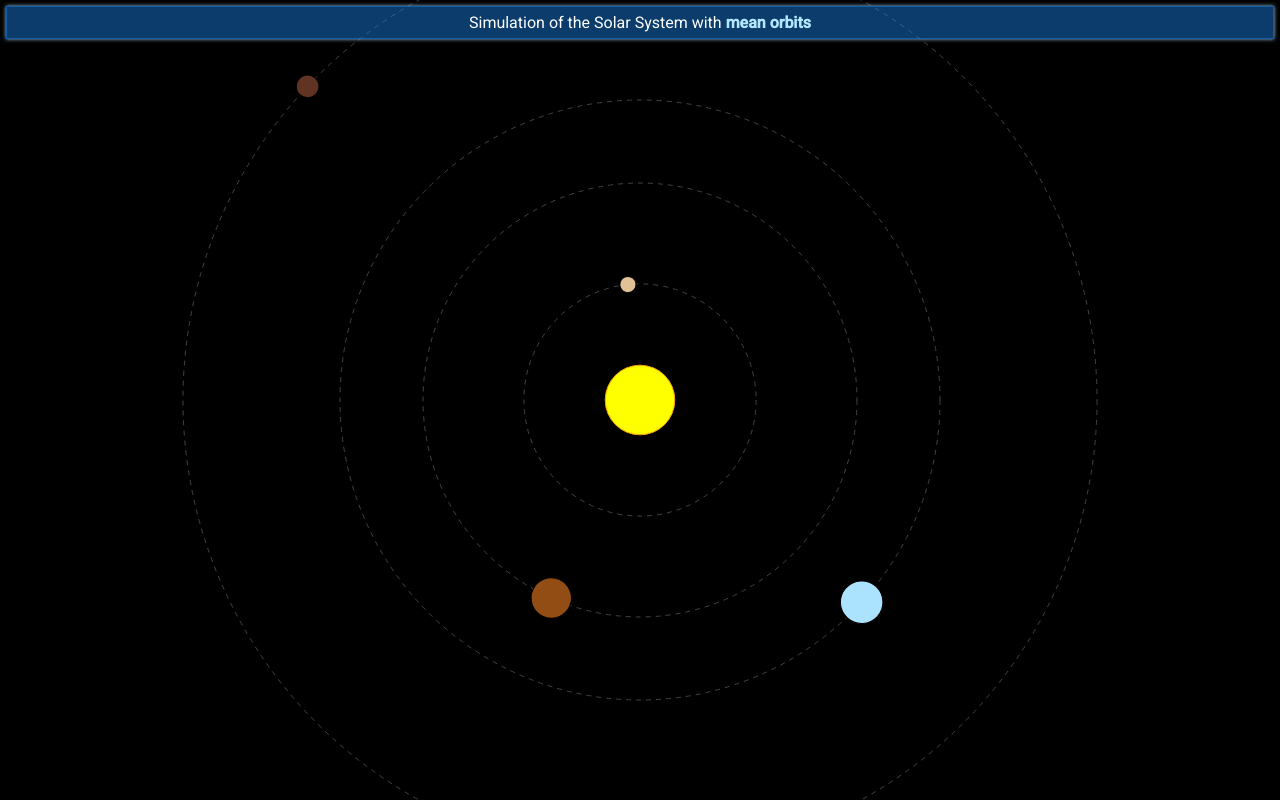
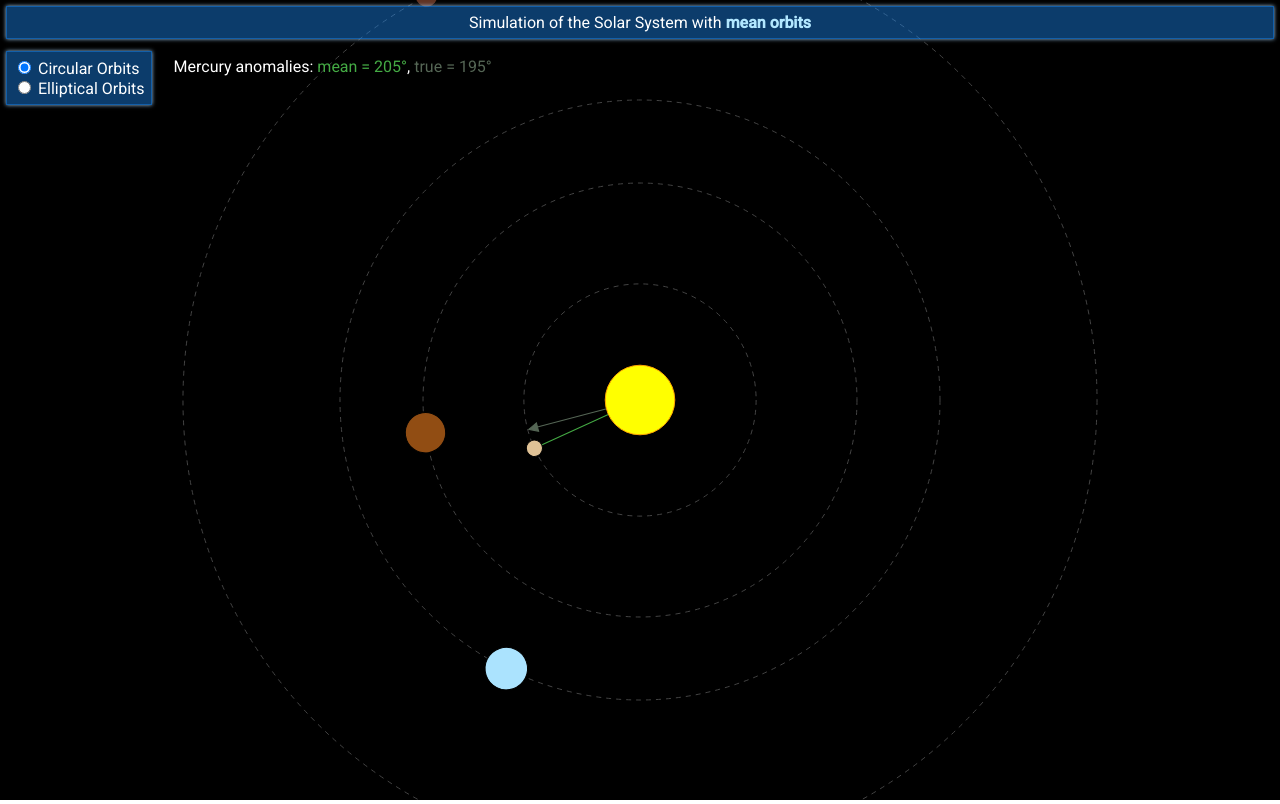
Before and after one commit to devstronomy/devstronomy.github.io, a plain HTML site: page celestial/index.html in a window 1280 px wide. Drawn offline with Linux system fonts and the light colour scheme.

Commit message:
Celestial experiment upgrade.

```diff
--- a/celestial/index.html
+++ b/celestial/index.html
@@ -6,16 +6,28 @@
     <title>Computations Playground</title>
     <link href="styles.css" rel="stylesheet" />
     <!-- The same font as in the Devstronomy. -->
-    <link
-      rel="stylesheet"
-      href="https://fonts.googleapis.com/css?family=Roboto:300,400,500"
-    />
+    <link rel="stylesheet" href="https://fonts.googleapis.com/css?family=Roboto:300,400,500" />
     <script type="module" src="modules/main.js"></script>
   </head>
 
   <body>
     <div id="textContainer">
-      Simulation of the Solar System with <b>mean orbits</b>
+      <div id="header" class="box">Simulation of the Solar System with <b>mean orbits</b></div>
+      <div id="content">
+        <form class="ib box">
+          <input
+            type="radio"
+            id="circular-orbit"
+            name="simulation"
+            value="Circular Orbits"
+            checked
+          />
+          <label for="circular-orbit">Circular Orbits</label><br />
+          <input id="elliptical-orbit" type="radio" name="simulation" value="Elliptical Orbits" />
+          <label for="elliptical-orbit">Elliptical Orbits</label>
+        </form>
+        <div id="statusContainer" class="ib boxPlain"><span id="status"></span></div>
+      </div>
     </div>
     <canvas id="canvas"></canvas>
   </body>
--- /dev/null
+++ b/celestial/modules/computations.js
@@ -0,0 +1,6 @@
+function computeTrueAnomaly(ma, eccentricity) {
+  const ec = 2 * eccentricity * Math.sin(ma);
+  return ma + ec;
+}
+
+export { computeTrueAnomaly };
--- a/celestial/modules/main.js
+++ b/celestial/modules/main.js
@@ -29,10 +29,12 @@ function startSimulation() {
   const solarSystem = new SolarSystem();
 
   function mainLoop() {
+    // prepare canvas
     resizeCanvas();
     ctx.fillStyle = "black";
     ctx.fillRect(0, 0, canvas.width, canvas.height);
 
+    // draw the solar system
     ctx.save();
     ctx.translate(canvas.width / 2, canvas.height / 2);
     solarSystem.render(canvasInfo);
--- a/celestial/modules/math.js
+++ b/celestial/modules/math.js
@@ -2,4 +2,6 @@ const TAU = 2 * Math.PI;
 
 const randomFloat = (upperBound) => Math.random() * upperBound;
 
-export { TAU, randomFloat };
+const radToDeg = (rad) => (rad * 180) / Math.PI;
+
+export { TAU, randomFloat, radToDeg };
--- a/celestial/modules/planet.js
+++ b/celestial/modules/planet.js
@@ -1,7 +1,12 @@
 import { fillRGB, stroke } from "./canvas.js";
+import { computeTrueAnomaly } from "./computations.js";
 import C from "./config.js";
+import { radToDeg } from "./math.js";
 import { randomFloat, TAU } from "./math.js";
-import { circle } from "./shapes.js";
+import { arrow, circle } from "./shapes.js";
+
+const maColor = "#44aa44";
+const taColor = "#556655";
 
 class Planet {
   /**
@@ -11,19 +16,28 @@ class Planet {
    * @param distanceAU average distance from the Sun in astronomical units.
    * @param radiusKm radius of the body in km.
    * @param orbitalPeriodDE orbital period in Earth days
+   * @param orbitalEccentricity orbital eccentricity
    * @param color the color in { r, g, b } shape.
+   * @param statusEl used for displaying the planet information; can be undefined.
    */
-  constructor(name, distanceAU, radiusKm, orbitalPeriodDE, color) {
+  constructor(name, distanceAU, radiusKm, orbitalPeriodDE, orbitalEccentricity, color, statusEl) {
     this.name = name;
     this.distanceAU = distanceAU;
     this.radiusKm = radiusKm;
     this.orbitalPeriodDE = orbitalPeriodDE;
+    this.orbitalEccentricity = orbitalEccentricity;
     this.color = color;
+    this.statusEl = statusEl;
 
     // Angular position. Set random initial angular position for a planet in radians.
-    this.startTheta = randomFloat(TAU);
-    // current theta in radians
-    this.thetaRad = 0;
+    if (statusEl) {
+      this.initialMA = 0;
+    } else {
+      this.initialMA = randomFloat(TAU);
+    }
+    // current mean anomaly in radians
+    this.totalMa = this.initialMA;
+    this.ta = computeTrueAnomaly(this.totalMa, this.orbitalEccentricity);
   }
 
   scaledDistance() {
@@ -35,14 +49,15 @@ class Planet {
   }
 
   update(day) {
-    const rawTheta = -(TAU / this.orbitalPeriodDE) * day;
-    this.thetaRad = (this.startTheta + rawTheta * C.planets.speedFactor) % TAU;
+    const ma = (TAU / this.orbitalPeriodDE) * day;
+    this.totalMa = (this.initialMA + ma * C.planets.speedFactor) % TAU;
+    this.ta = computeTrueAnomaly(this.totalMa, this.orbitalEccentricity);
   }
 
   drawBody(ctx) {
     ctx.save();
     ctx.beginPath();
-    ctx.rotate(this.thetaRad);
+    ctx.rotate(-this.totalMa);
     ctx.translate(this.scaledDistance(), 0);
     circle(ctx, 0, 0, this.computeRadius());
     fillRGB(ctx, this.color.r, this.color.g, this.color.b);
@@ -59,9 +74,38 @@ class Planet {
     ctx.restore();
   }
 
+  drawRadiusVectors(ctx, anomaly, color, isArrow) {
+    if (this.statusEl) {
+      ctx.save();
+      ctx.beginPath();
+      ctx.rotate(-anomaly);
+      if (isArrow) {
+        arrow(ctx, 0, 0, this.scaledDistance(), 0, 1, color);
+      } else {
+        ctx.lineTo(0, 0);
+        ctx.lineTo(this.scaledDistance(), 0);
+      }
+      stroke(ctx, color);
+      ctx.restore();
+    }
+  }
+
+  updateStatus() {
+    if (this.statusEl) {
+      const maDeg = radToDeg(this.totalMa).toFixed(0);
+      const taDeg = radToDeg(this.ta).toFixed(0);
+      const maHtml = `<span style="color: ${maColor}">mean = ${maDeg}&deg;</span>`;
+      const taHtml = `<span style="color: ${taColor}">true = ${taDeg}&deg;</span>`;
+      this.statusEl.innerHTML = `${this.name} anomalies: ${maHtml}, ${taHtml}`;
+    }
+  }
+
   draw(ctx) {
     this.drawOrbit(ctx);
+    this.drawRadiusVectors(ctx, this.totalMa, maColor, false);
+    this.drawRadiusVectors(ctx, this.ta, taColor, true);
     this.drawBody(ctx);
+    this.updateStatus();
   }
 }
 
--- a/celestial/modules/planets.js
+++ b/celestial/modules/planets.js
@@ -4,6 +4,9 @@ import Planet from "./planet.js";
 import rawPlanets from "../data/planets.js";
 
 const color = (r, g, b) => ({ r, g, b });
+
+const statusEl = document.getElementById("status");
+const statusPlanet = "Mercury";
 
 const colors = {
   Mercury: color(224, 194, 150),
@@ -24,7 +27,9 @@ const planets = rawPlanets.map(
       (p.distanceFromSun * 10 ** 9) / AU, // convert from 10^6 km to AUs.
       p.diameter / 2,
       p.orbitalPeriod,
-      colors[p.name]
+      p.orbitalEccentricity,
+      colors[p.name],
+      p.name === statusPlanet ? statusEl : undefined // Ugly hardcoded. But for now OK.
     )
 );
 
--- a/celestial/modules/shapes.js
+++ b/celestial/modules/shapes.js
@@ -9,4 +9,48 @@ function circle(ctx, x, y, radius) {
   ellipse(ctx, x, y, radius, radius);
 }
 
-export { ellipse, circle };
+// https://stackoverflow.com/a/26080467/526228
+function arrow(ctx, fromX, fromY, toX, toY, width, color) {
+  ctx.strokeStyle = color;
+  ctx.fillStyle = color;
+
+  // variables to be used when creating the arrow
+  const headLen = 10;
+
+  // This makes it so the end of the arrow head is located at toX, toY, don't ask where 1.15 comes from
+  const angle = Math.atan2(toY - fromY, toX - fromX);
+
+  toX -= Math.cos(angle) * (width * 1.15);
+  toY -= Math.sin(angle) * (width * 1.15);
+
+  // starting path of the arrow from the start square to the end square and drawing the stroke
+  ctx.beginPath();
+  ctx.moveTo(fromX, fromY);
+  ctx.lineTo(toX, toY);
+  ctx.lineWidth = width;
+  ctx.stroke();
+
+  // starting a new path from the head of the arrow to one of the sides of the point
+  ctx.beginPath();
+  ctx.moveTo(toX, toY);
+  ctx.lineTo(
+    toX - headLen * Math.cos(angle - Math.PI / 7),
+    toY - headLen * Math.sin(angle - Math.PI / 7)
+  );
+
+  // path from the side point of the arrow, to the other side point
+  ctx.lineTo(
+    toX - headLen * Math.cos(angle + Math.PI / 7),
+    toY - headLen * Math.sin(angle + Math.PI / 7)
+  );
+
+  // path from the side point back to the tip of the arrow, and then again to the opposite side point
+  ctx.lineTo(toX, toY);
+  ctx.lineTo(
+    toX - headLen * Math.cos(angle - Math.PI / 7),
+    toY - headLen * Math.sin(angle - Math.PI / 7)
+  );
+  ctx.fill();
+}
+
+export { ellipse, circle, arrow };
--- a/celestial/modules/solarSytem.js
+++ b/celestial/modules/solarSytem.js
@@ -2,6 +2,8 @@ import { fill, stroke } from "./canvas.js";
 import { getPlanets } from "./planets.js";
 import { circle } from "./shapes.js";
 import C from "./config.js";
+
+const SUN_RADIUS_KM = 695700;
 
 class SolarSystem {
   constructor() {
@@ -11,18 +13,17 @@ class SolarSystem {
   }
 
   drawSun(ctx) {
-    const sunRadiusKm = 695700;
-    circle(ctx, 0, 0, sunRadiusKm * C.sun.radiusScalingFactor);
+    circle(ctx, 0, 0, SUN_RADIUS_KM * C.sun.radiusScalingFactor);
     fill(ctx, "yellow");
     stroke(ctx, "orange");
   }
 
   render({ ctx }) {
-    this.drawSun(ctx);
     this.planets.forEach((p) => {
       p.update((Date.now() - this.startMs) / 1000);
       p.draw(ctx);
     });
+    this.drawSun(ctx);
   }
 }
 
--- a/celestial/styles.css
+++ b/celestial/styles.css
@@ -2,6 +2,19 @@ html,
 body {
   margin: 0;
   font-family: "Roboto", "Helvetica", "Arial", sans-serif;
+}
+
+.box {
+  padding: 6px;
+  background-color: #1e90ff6b;
+  border: #1e90ff6b 1px solid;
+  box-shadow: 0 0 4px #9ecaed;
+  margin: 6px;
+}
+
+.boxPlain {
+  padding: 6px;
+  margin: 6px;
 }
 
 #canvas {
@@ -11,17 +24,22 @@ body {
 
 #textContainer {
   position: fixed;
-  width: calc(100% - 26px);
-  text-align: center;
+  width: calc(100%);
   color: white;
-
-  padding: 6px;
-  background-color: #1e90ff6b;
-  border: #1e90ff6b 1px solid;
-  box-shadow: 0 0 4px #9ecaed;
-  margin: 6px;
 }
 
-#textContainer b {
+b {
   color: #b2e7ff;
 }
+
+#header {
+  text-align: center;
+}
+
+#statusContainer {
+  vertical-align: top;
+}
+
+.ib {
+  display: inline-block;
+}
```
